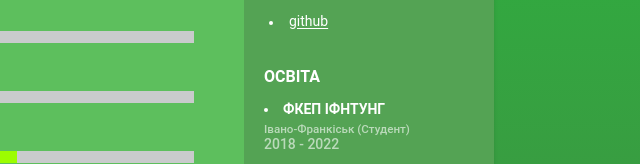
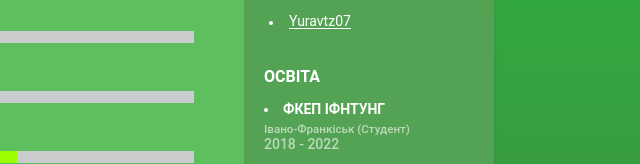
Before and after one commit to Yuravtz07/Yuravtz07.github.io, a plain HTML site: page index.html in a window 1280 px wide. Shown: the part 478-642 px from the top of the page, 626-1266 px from the left. Drawn offline with Linux system fonts and the light colour scheme.

Commit message:
Update index.html

```diff
--- a/index.html
+++ b/index.html
@@ -20,7 +20,7 @@
                 <ul class="list-unstyled contact-list">
                    <li class="email"><i class="fa fa-envelope"></i><a href="mailto: ">urijvojcih@gmail.com</a></li>
                     <li class="phone"><i class="fa fa-phone"></i><a href="#">+380964736759</a></li>
-                    <li class="github"><i class="fa fa-github"></i><a href="Тут даєш силку на github якщо хочеш" target="_blank">github</a></li>
+                    <li class="github"><i class="fa fa-github"></i><a href="https://github.com/Yuravtz07" target="_blank">Yuravtz07</a></li>
                 </ul>
             </div><!--//contact-container-->
             <div class="education-container container-block">
```
